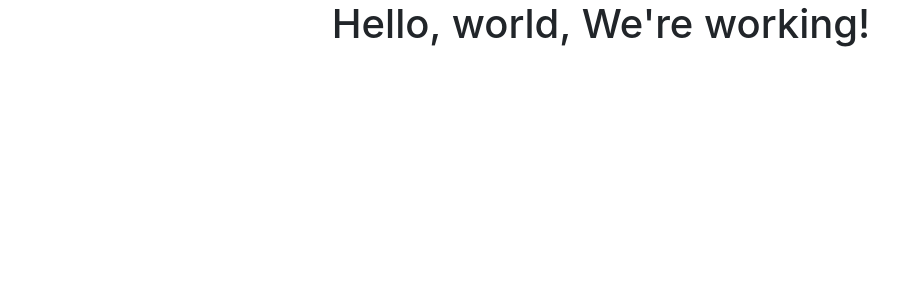
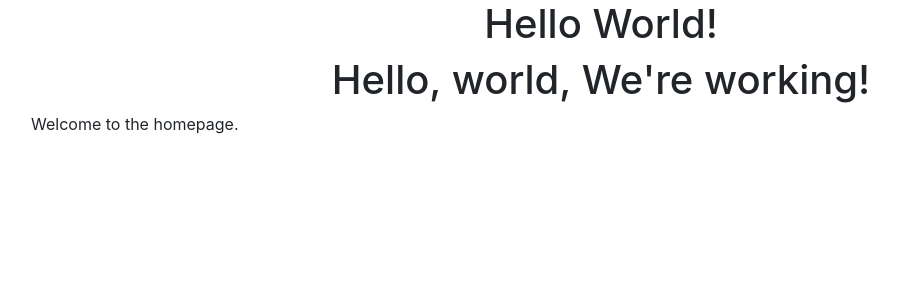
Before and after one commit to Finemas/ecommerce_demo, a Django app: page / in a window 1280 px wide. Shown: the top 300 px of the page, without its empty margins (39-937 px from the left). Run offline with Django 3.2, Linux system fonts and the light colour scheme; some libraries are stand-ins or nearby versions.

Commit message:
Add another pages

```diff
--- a/src/ecommerce/urls.py
+++ b/src/ecommerce/urls.py
@@ -16,9 +16,11 @@ Including another URLconf
 from django.contrib import admin
 from django.urls import path
 
-from .views import home_page
+from .views import home_page, about_page, contact_page
 
 urlpatterns = [
     path('', home_page),
+    path('about/', about_page),
+    path('contact/', contact_page),
     path('admin/', admin.site.urls),
 ]
--- a/src/ecommerce/views.py
+++ b/src/ecommerce/views.py
@@ -2,7 +2,25 @@ from django.http import HttpResponse
 from django.shortcuts import render
 
 def home_page(request):
-    return render(request, "home_page.html", {})
+    context = {
+        "title": "Hello World!",
+        "content": "Welcome to the homepage."
+    }
+    return render(request, "home_page.html", context)
+
+def about_page(request):
+    context = {
+        "title": "About Page",
+        "content": "Welcome to the about page."
+    }
+    return render(request, "home_page.html", context)
+
+def contact_page(request):
+    context = {
+        "title": "Contact Page",
+        "content": "Welcome to the contact page."
+    }
+    return render(request, "home_page.html", context)
 
 def home_page_old(request):
     html_ = """
--- a/src/templates/home_page.html
+++ b/src/templates/home_page.html
@@ -12,7 +12,16 @@
 </head>
 <body>
     <div class='text-center'>
+        <h1>{{ title }}</h1>
         <h1>Hello, world, We're working!</h1>
+    </div>
+
+    <div class='container'>
+        <div class='row'>
+            <div clas='col'>
+                <p>{{ content }}</p>
+            </div>
+        </div>
     </div>
 
     <!-- Optional JavaScript -->
```
